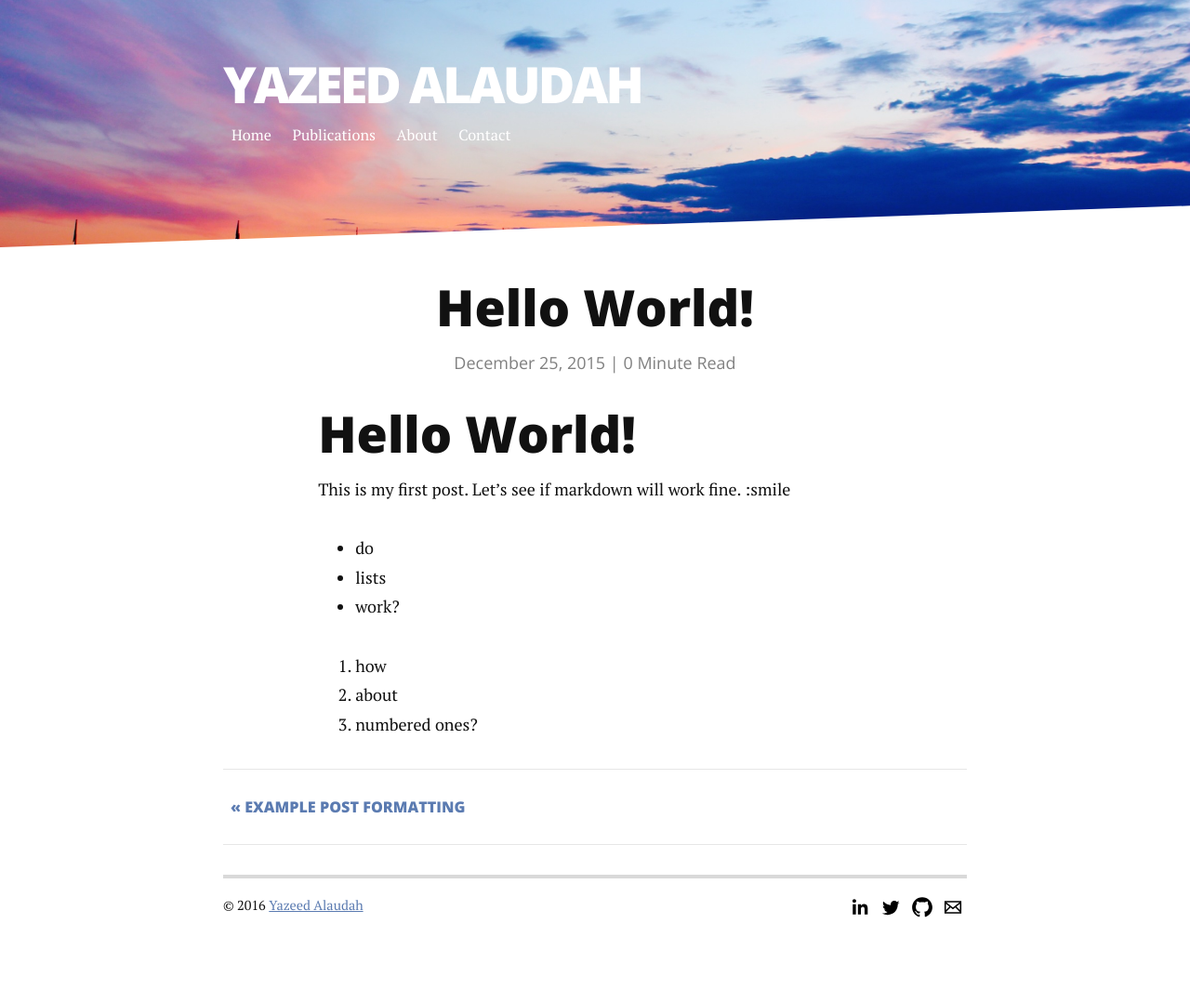
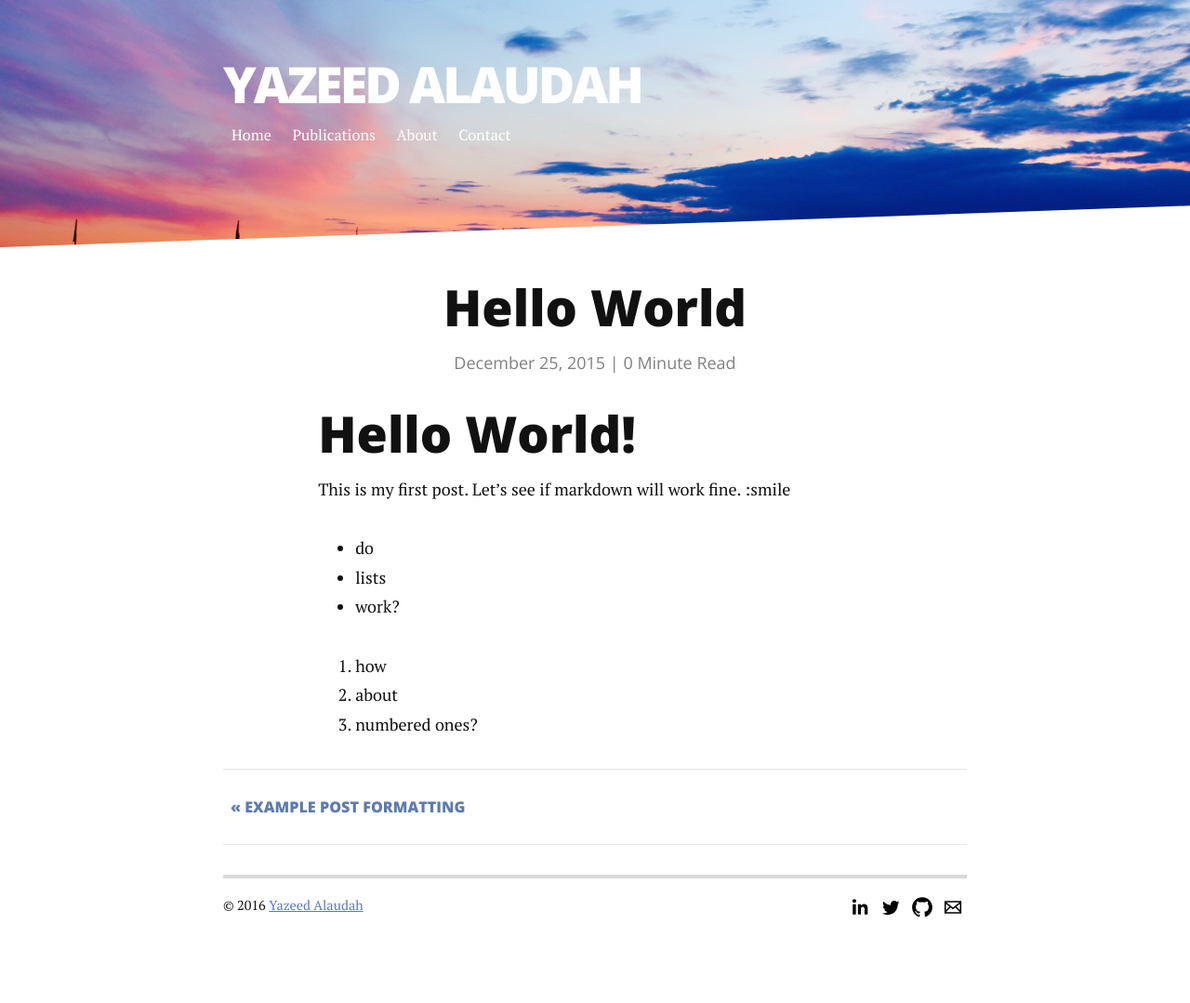
Before and after one commit to yalaudah/yalaudah.github.io, a Jekyll site: the page built from _posts/2015-12-25-hello-world.markdown, in a window 1280 px wide. Shown: the whole page at 93% size. Built offline with Jekyll 4.4.1, drawn with Linux system fonts in a browser that asks for light colours; nearby versions of some CDN libraries.

Commit message:
minor bug

```diff
--- a/_posts/2015-12-25-hello-world.markdown
+++ b/_posts/2015-12-25-hello-world.markdown
@@ -1,6 +1,6 @@
 ---
 layout: post
-title:  "Hello World!"
+title:  "Hello World"
 date:   2015-12-25
 ---
 
```
